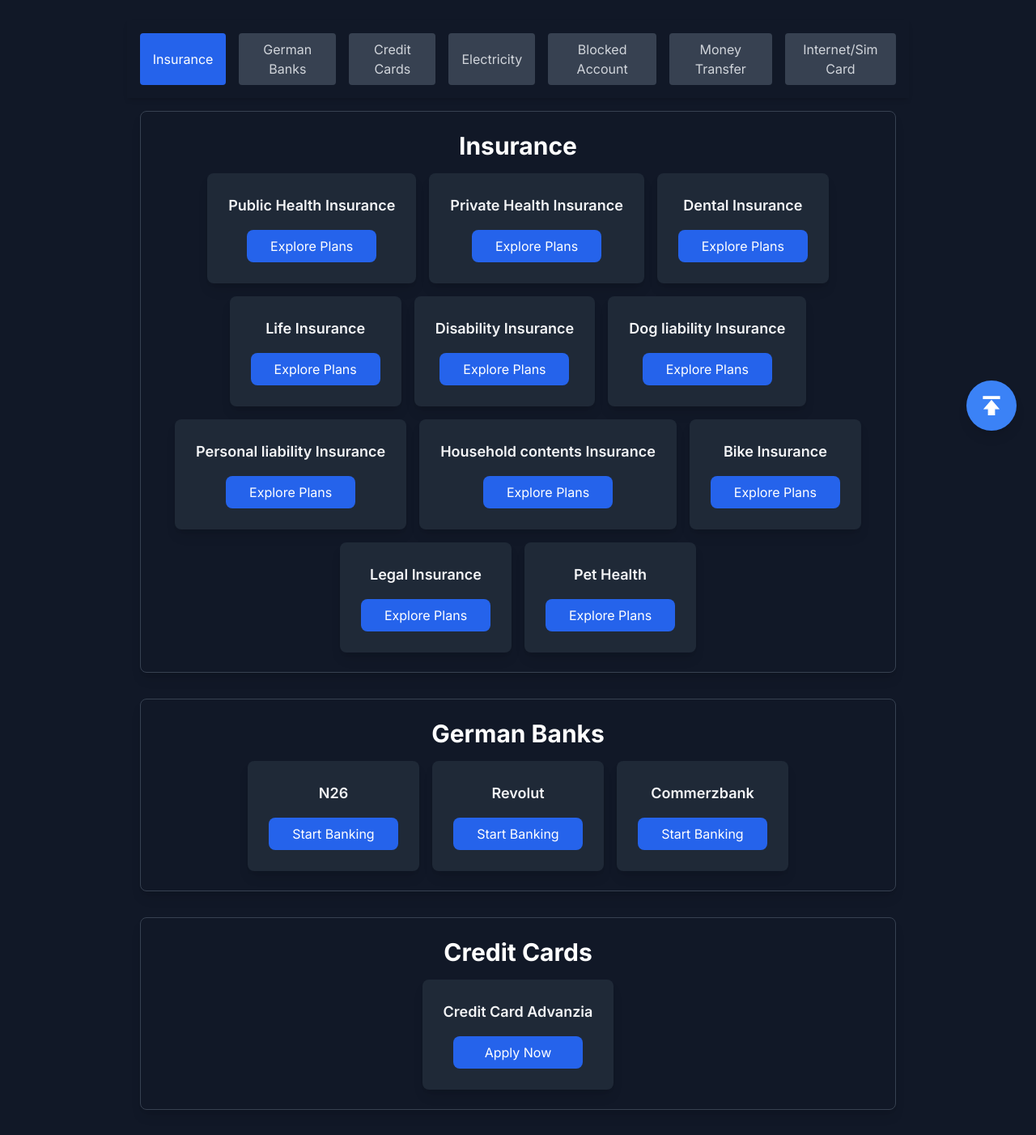
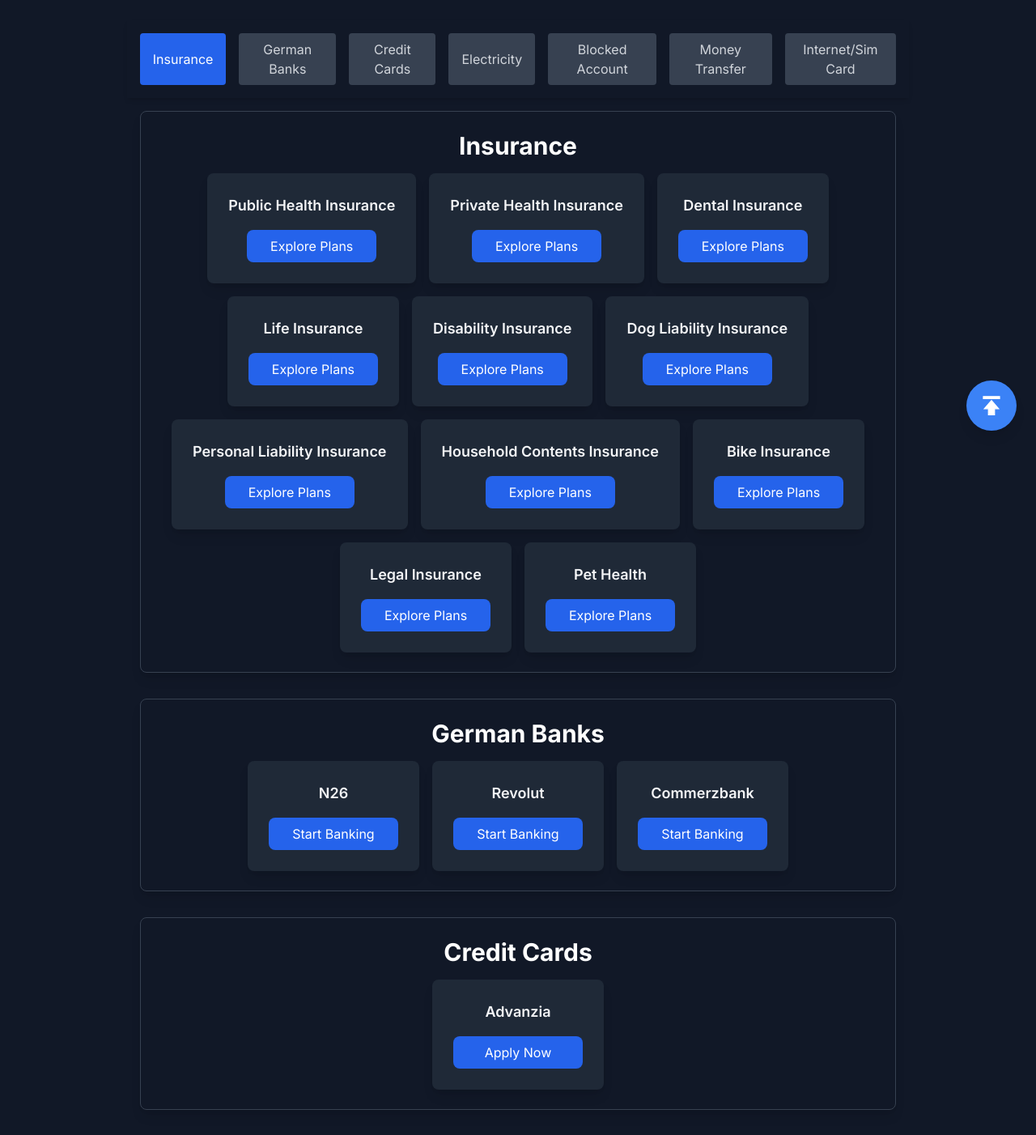
Before and after one commit to janak1998/the-german-guy, a Next.js app: page /partners in a window 1280 px wide. Shown: the part 244-1646 px from the top of the page at 81% size. Built offline with nearby package versions, Linux system fonts and the light colour scheme.

Commit message:
content update

```diff
--- a/app/partners/page.js
+++ b/app/partners/page.js
@@ -31,17 +31,17 @@
         btn_label: "Explore Plans",
       },
       {
-        name: "Dog liability Insurance",
+        name: "Dog Liability Insurance",
         url: "https://feather-insurance.com/dog-liability-insurance?utm_source=hoc9lz2rfjmgtdp5",
         btn_label: "Explore Plans",
       },
       {
-        name: "Personal liability Insurance",
+        name: "Personal Liability Insurance",
         url: "https://feather-insurance.com/personal-liability-insurance?utm_source=hoc9lz2rfjmgtdp5",
         btn_label: "Explore Plans",
       },
       {
-        name: "Household contents Insurance",
+        name: "Household Contents Insurance",
         url: "https://feather-insurance.com/household-insurance?utm_source=hoc9lz2rfjmgtdp5",
         btn_label: "Explore Plans",
       },
@@ -80,7 +80,7 @@
     ],
     "Credit Cards": [
       {
-        name: "Credit Card Advanzia",
+        name: "Advanzia",
         url: "https://tell.tl/p/b1a/1z0idrw",
         btn_label: "Apply Now",
       },
```
